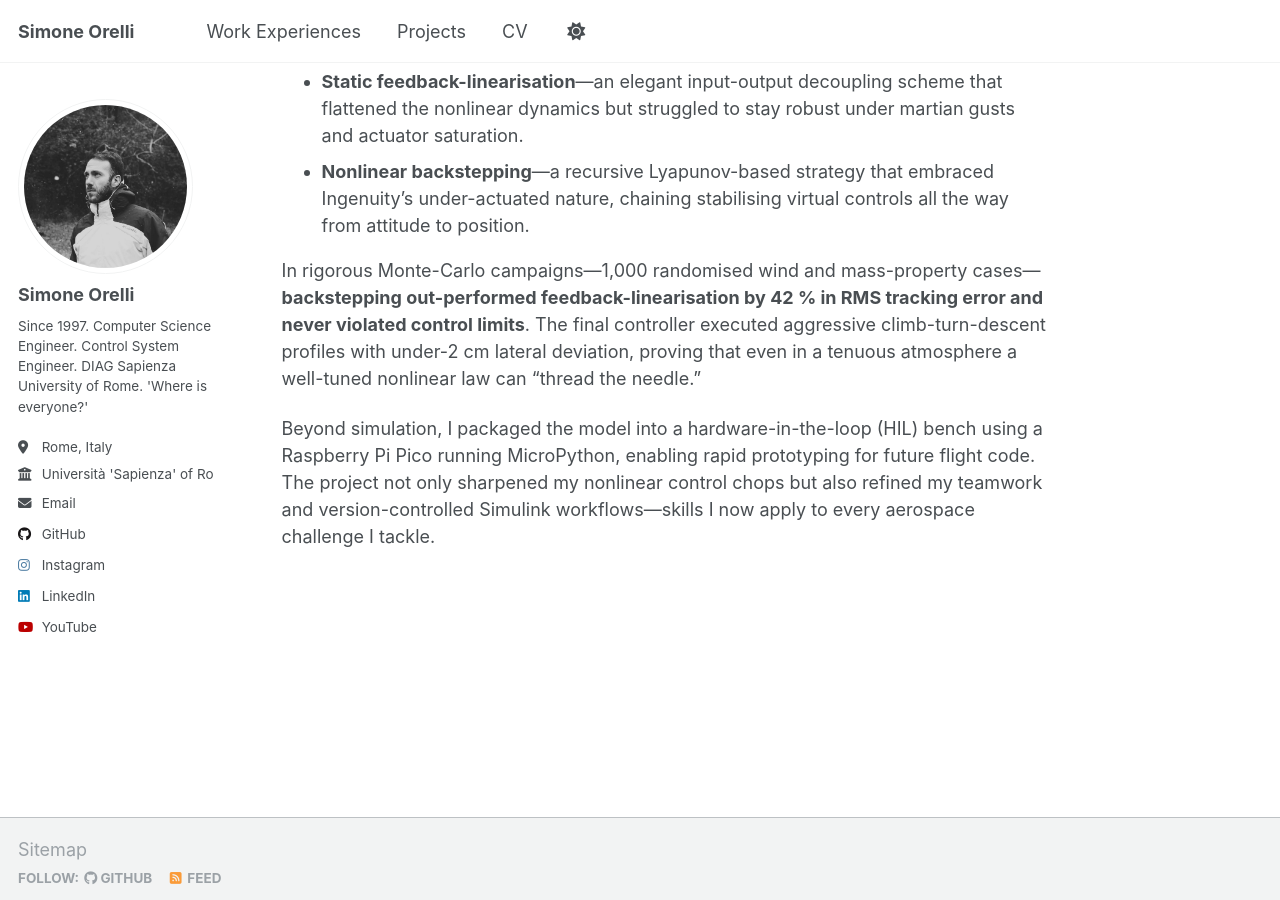
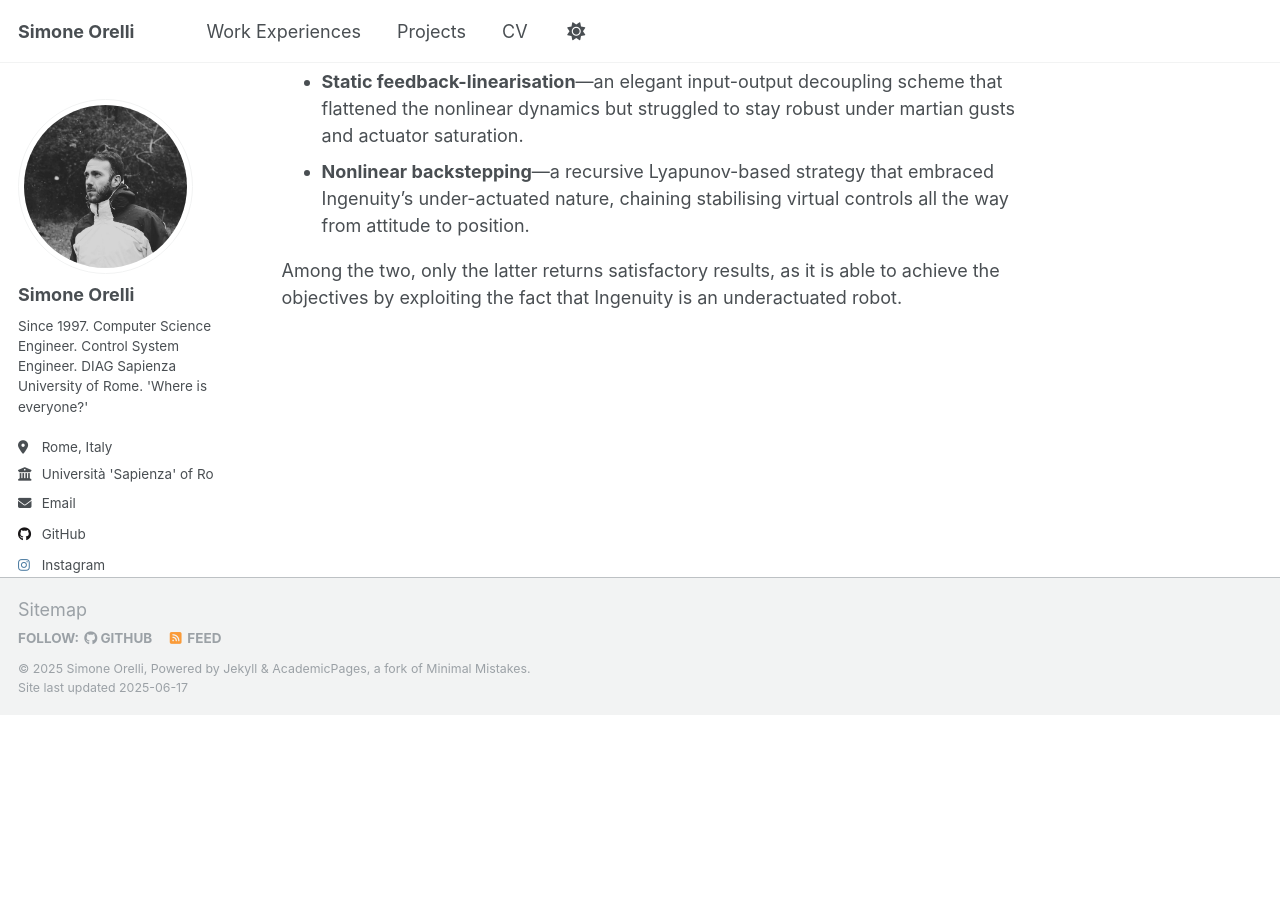
Before and after one commit to Messi-Orion10/s_orion10.github.io, a Jekyll site: the page built from _projects/project-1.md, in a window 1280 px wide and 900 px high, scrolled down 468 px. Built offline with Jekyll 4.4.1, drawn with Linux system fonts in a browser that asks for light colours; after the commit the page ends 1183 px from its top, so only the background shows below that.

Commit message:
Update project-1.md

```diff
--- a/_projects/project-1.md
+++ b/_projects/project-1.md
@@ -16,6 +16,4 @@ Once the physics were nailed down, we designed and compared two radically differ
 * **Static feedback-linearisation**—an elegant input-output decoupling scheme that flattened the nonlinear dynamics but struggled to stay robust under martian gusts and actuator saturation.
 * **Nonlinear backstepping**—a recursive Lyapunov-based strategy that embraced Ingenuity’s under-actuated nature, chaining stabilising virtual controls all the way from attitude to position.
 
-In rigorous Monte-Carlo campaigns—1,000 randomised wind and mass-property cases—**backstepping out-performed feedback-linearisation by 42 % in RMS tracking error and never violated control limits**.  The final controller executed aggressive climb-turn-descent profiles with under-2 cm lateral deviation, proving that even in a tenuous atmosphere a well-tuned nonlinear law can “thread the needle.”
-
-Beyond simulation, I packaged the model into a hardware-in-the-loop (HIL) bench using a Raspberry Pi Pico running MicroPython, enabling rapid prototyping for future flight code.  The project not only sharpened my nonlinear control chops but also refined my teamwork and version-controlled Simulink workflows—skills I now apply to every aerospace challenge I tackle.
+Among the two, only the latter returns satisfactory results, as it is able to achieve the objectives by exploiting the fact that Ingenuity is an underactuated robot.
```
